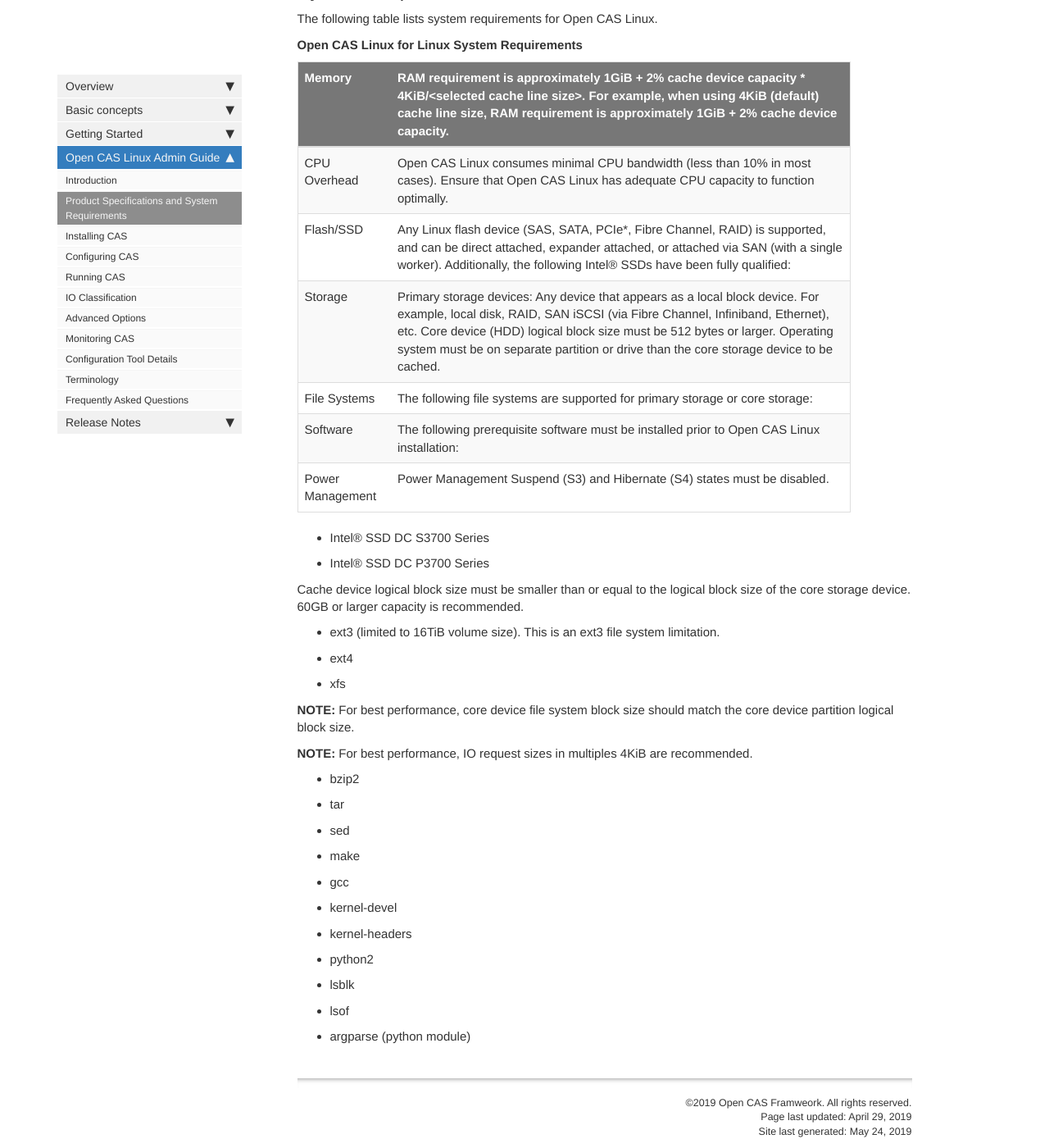
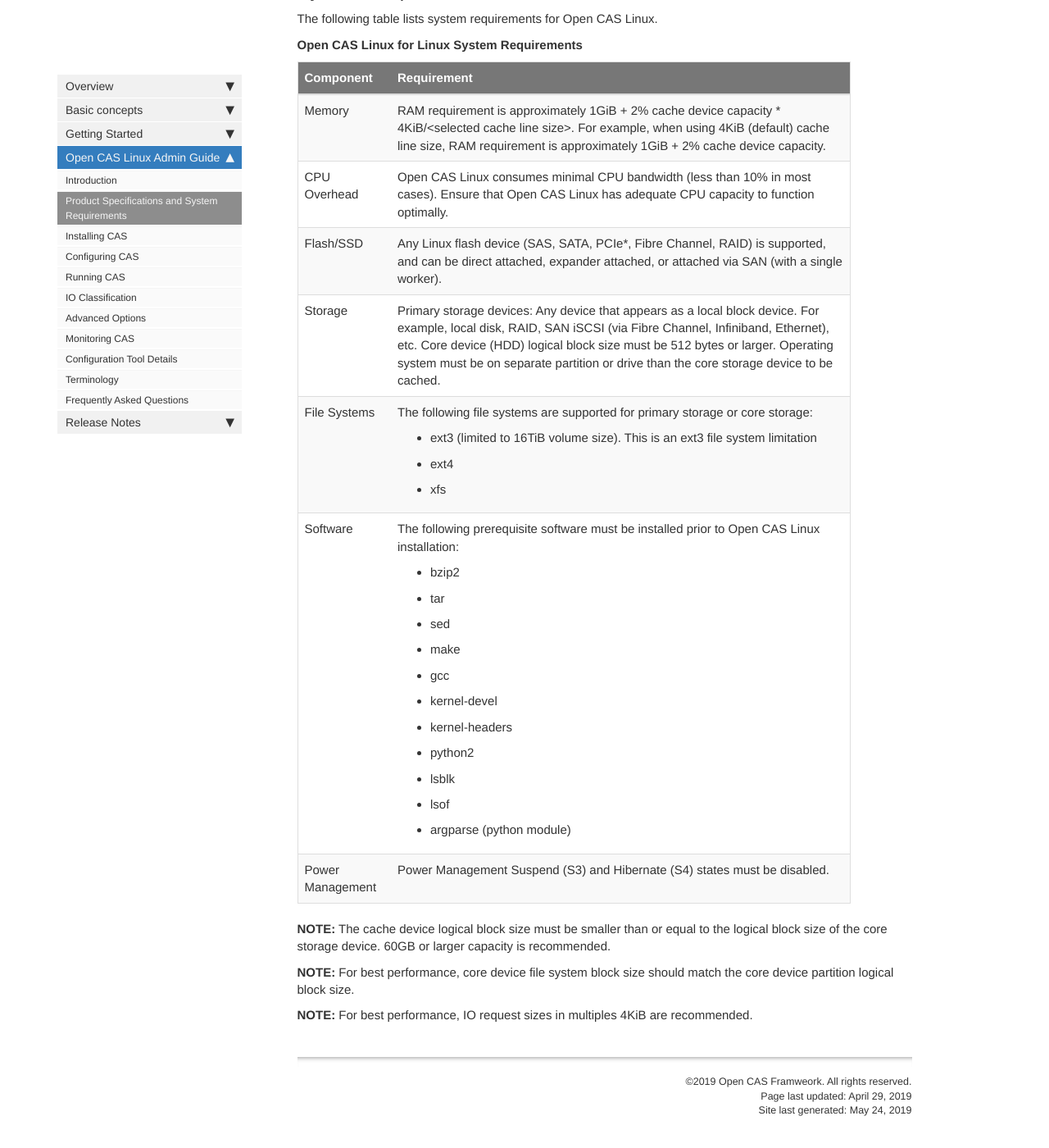
Before and after one commit to Open-CAS/open-cas.github.io, a Jekyll site: the page built from pages/open_cas_linux/guide_product_specs_requirements.md, in a window 1280 px wide and 1400 px high, scrolled down 373 px. Shown: the whole window at 82% size. Built offline with Jekyll 4.4.1, drawn with Linux system fonts in a browser that asks for light colours; nearby versions of some CDN libraries; comment, search, counter and statistics services are not loaded; after the commit the page ends 1747 px from its top, so only the background shows below that.

Commit message:
content update

```diff
--- a/pages/open_cas_linux/guide_product_specs_requirements.md
+++ b/pages/open_cas_linux/guide_product_specs_requirements.md
@@ -15,53 +15,23 @@
 
 **Open CAS Linux for Linux System Requirements**
 
+| Component        | Requirement                                                                                                                                                                                                                                                                                                                             |
+|------------------|-----------------------------------------------------------------------------------------------------------------------------------------------------------------------------------------------------------------------------------------------------------------------------------------------------------------------------------------|
 | Memory           | RAM requirement is approximately 1GiB + 2% cache device capacity \* 4KiB/\<selected cache line size\>. For example, when using 4KiB (default) cache line size, RAM requirement is approximately 1GiB + 2% cache device capacity.                                                                                                        |
-|------------------|-----------------------------------------------------------------------------------------------------------------------------------------------------------------------------------------------------------------------------------------------------------------------------------------------------------------------------------------|
-| CPU Overhead     | Open CAS Linux consumes minimal CPU bandwidth (less than 10% in most cases). Ensure that Open CAS Linux has adequate CPU capacity to function optimally.                                                                                                                                                                                          |
-| Flash/SSD        | Any Linux flash device (SAS, SATA, PCIe\*, Fibre Channel, RAID) is supported, and can be direct attached, expander attached, or attached via SAN (with a single worker). Additionally, the following Intel® SSDs have been fully qualified:                                                                                              |
+| CPU Overhead     | Open CAS Linux consumes minimal CPU bandwidth (less than 10% in most cases). Ensure that Open CAS Linux has adequate CPU capacity to function optimally.                                                                                                                                                                                |
+| Flash/SSD        | Any Linux flash device (SAS, SATA, PCIe\*, Fibre Channel, RAID) is supported, and can be direct attached, expander attached, or attached via SAN (with a single worker).                                                                                                                                                                |
 | Storage          | Primary storage devices: Any device that appears as a local block device. For example, local disk, RAID, SAN iSCSI (via Fibre Channel, Infiniband, Ethernet), etc. Core device (HDD) logical block size must be 512 bytes or larger. Operating system must be on separate partition or drive than the core storage device to be cached. |
-| File Systems     | The following file systems are supported for primary storage or core storage:                                                                                                                                                                                                                                                           |
-| Software         | The following prerequisite software must be installed prior to Open CAS Linux installation:                                                                                                                                                                                                                                                  |
+| File Systems     | The following file systems are supported for primary storage or core storage: {::nomarkdown}<ul><li>ext3 (limited to 16TiB volume size). This is an ext3 file system limitation</li><li>ext4</li><li>xfs</li></ul>{:/}                                                                                                                  |
+| Software         | The following prerequisite software must be installed prior to Open CAS Linux installation:  {::nomarkdown}<ul><li>bzip2</li><li>tar</li><li>sed</li><li>make</li><li>gcc</li><li>kernel-devel</li><li>kernel-headers</li><li>python2</li><li>lsblk</li><li>lsof</li><li>argparse (python module)</li></ul>{:/}                         |
 | Power Management | Power Management Suspend (S3) and Hibernate (S4) states must be disabled.                                                                                                                                                                                                                                                               |
 
--   Intel® SSD DC S3700 Series
 
--   Intel® SSD DC P3700 Series
-
-Cache device logical block size must be smaller than or equal to the logical
+**NOTE:** The cache device logical block size must be smaller than or equal to the logical
 block size of the core storage device. 60GB or larger capacity is recommended.
 
-
--   ext3 (limited to 16TiB volume size). This is an ext3 file system limitation.
-
--   ext4
-
--   xfs
 
 **NOTE:** For best performance, core device file system block size should match
 the core device partition logical block size.
 
 **NOTE:** For best performance, IO request sizes in multiples 4KiB are
 recommended.
-
--   bzip2
-
--   tar
-
--   sed
-
--   make
-
--   gcc
-
--   kernel-devel
-
--   kernel-headers
-
--   python2
-
--   lsblk
-
--   lsof
-
--   argparse (python module)
```
Also changed, not shown: pages/open_cas_linux/guide_configuring.md (+4 -5 lines), pages/open_cas_linux/guide_faq.md (+3 -3 lines), pages/open_cas_linux/guide_installing.md (+4 -4 lines), pages/open_cas_linux/guide_introduction.md (+2 -2 lines).
